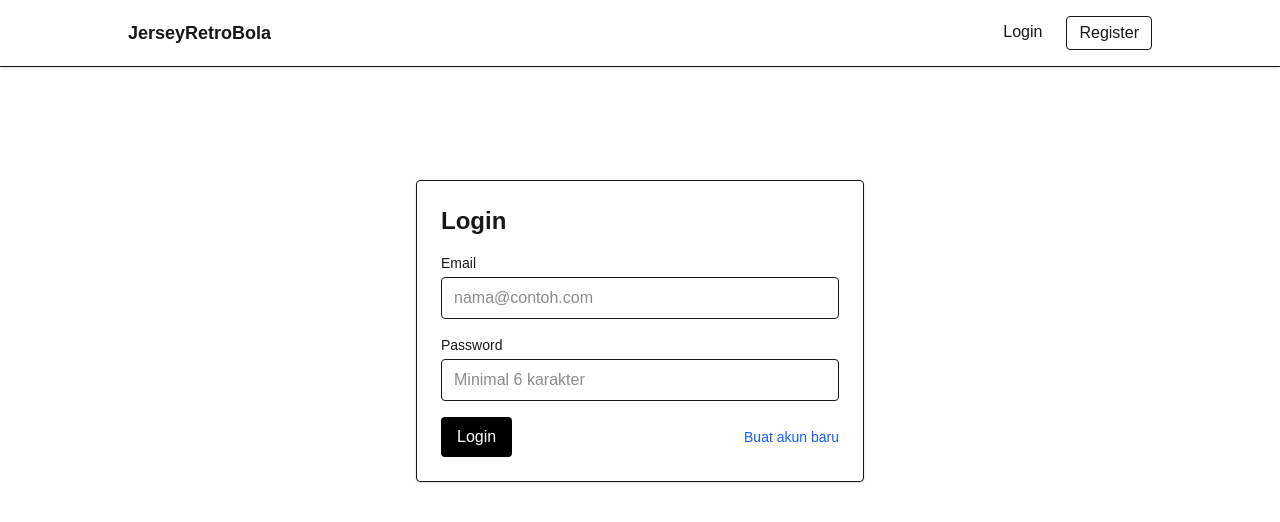
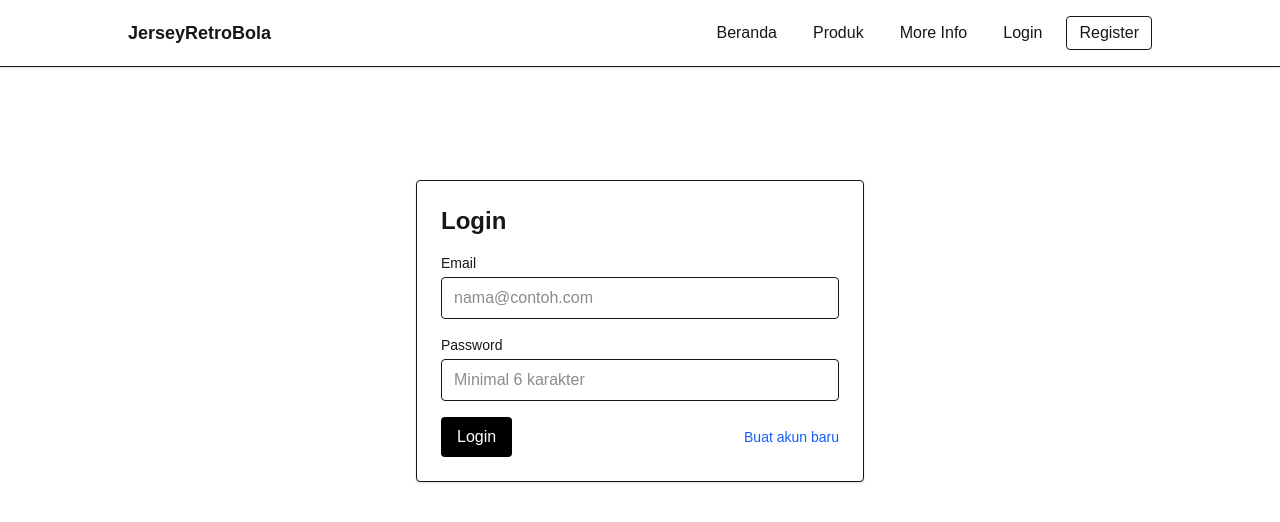
Before and after one commit to tiofaniariajiputra-cell/jerseyretrobola, a Next.js app: page /login in a window 1280 px wide. Shown: the top 522 px of the page. Built offline with nearby package versions, Linux system fonts and the light colour scheme.

Commit message:
feat: add header links Beranda/Produk/More Info

```diff
--- a/app/layout.tsx
+++ b/app/layout.tsx
@@ -33,7 +33,16 @@ export default function RootLayout({
             <Link href="/" className="text-lg font-semibold">
               JerseyRetroBola
             </Link>
-            <div className="flex gap-3">
+            <div className="flex gap-3 items-center">
+              <Link href="/" className="rounded px-3 py-1 hover:bg-gray-100">
+                Beranda
+              </Link>
+              <Link href="/products" className="rounded px-3 py-1 hover:bg-gray-100">
+                Produk
+              </Link>
+              <Link href="/info" className="rounded px-3 py-1 hover:bg-gray-100">
+                More Info
+              </Link>
               <Link href="/login" className="rounded px-3 py-1 hover:bg-gray-100">
                 Login
               </Link>
```
